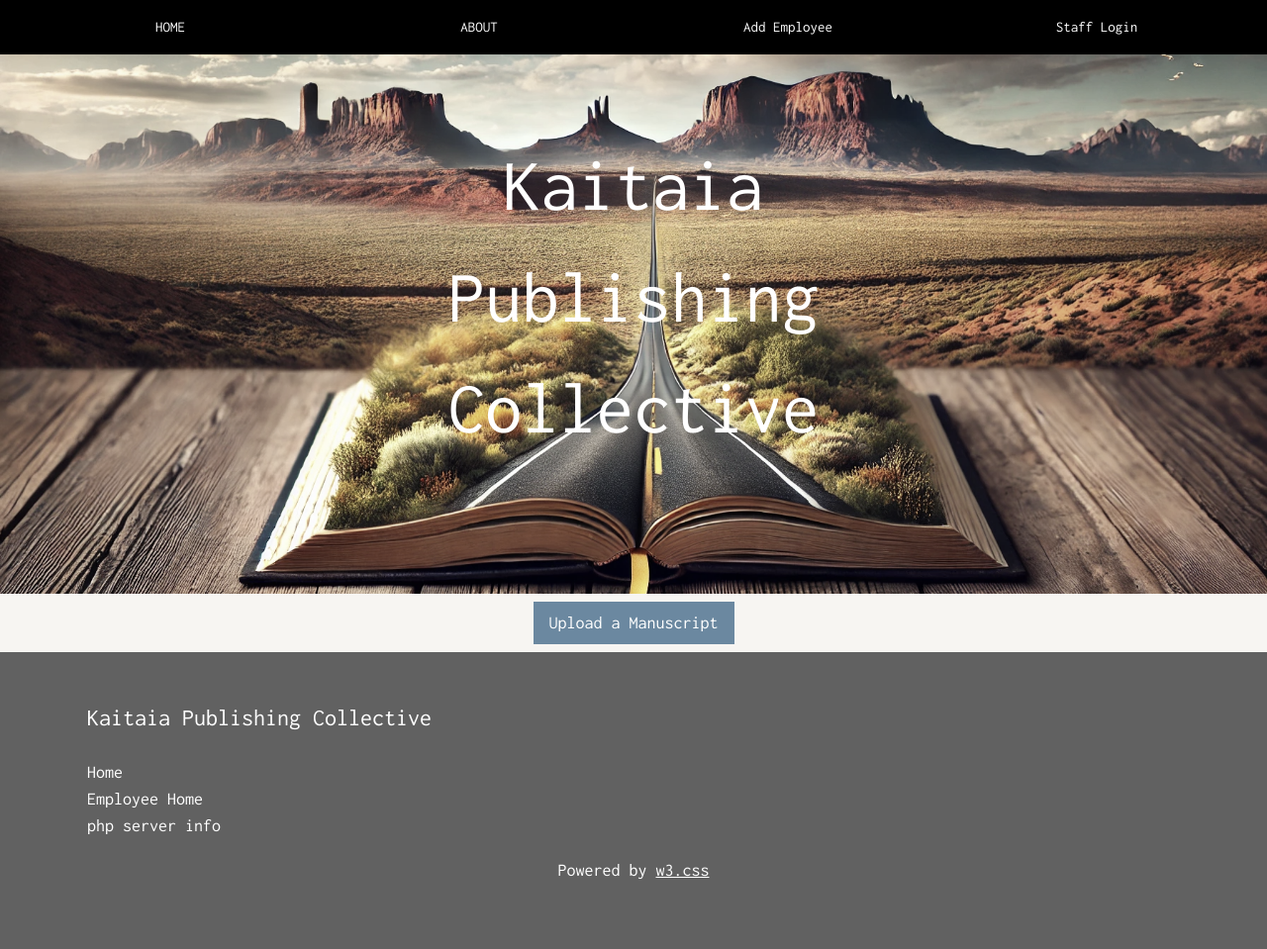
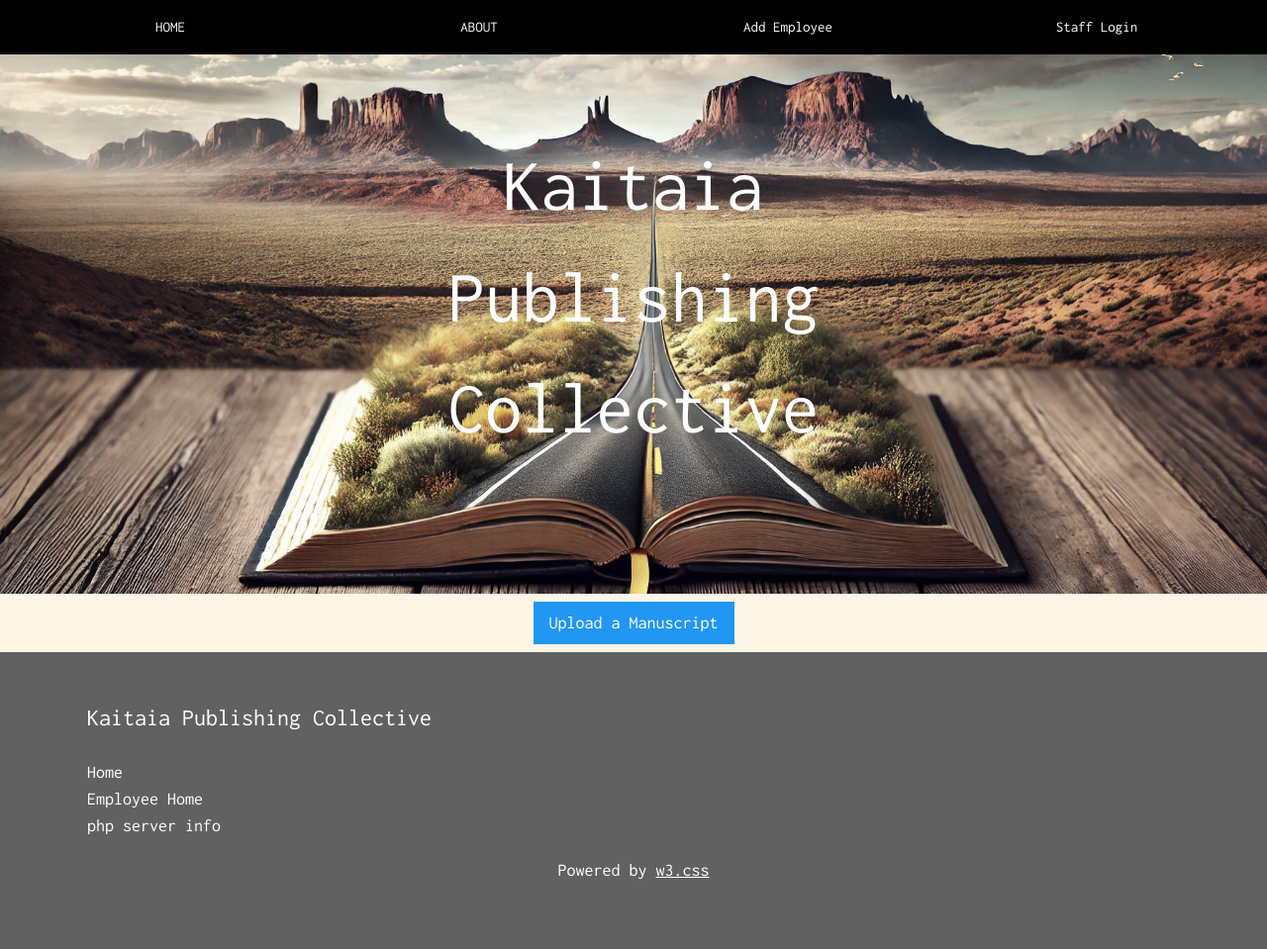
Before and after one commit to MR-SIR2525/systems-a-and-d-project, a PHP site: page /home.php in a window 1280 px wide. Shown: the whole page at 99% size. Run offline with PHP 8.4, Linux system fonts and the light colour scheme.

Commit message:
remove grayscale from main content area

```diff
--- a/home.php
+++ b/home.php
@@ -44,7 +44,7 @@
 </header>
 
 <!-- Add a background color and large text to the whole page -->
-<div class="w3-sand w3-grayscale w3-large">
+<div class="w3-sand w3-large">
 
 <!-- Button Container -->
 <div class="w3-container w3-padding" id="upload_container">
```
